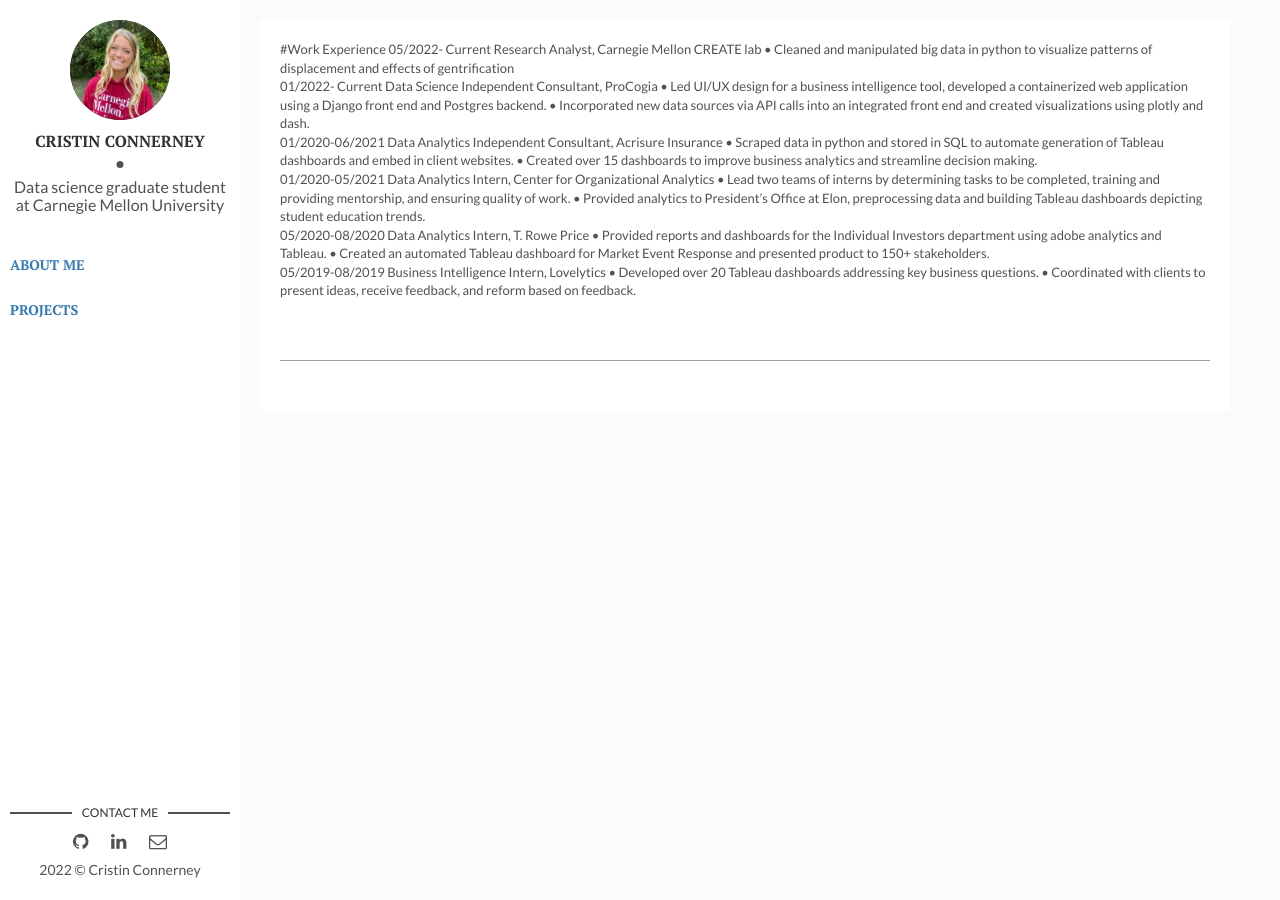
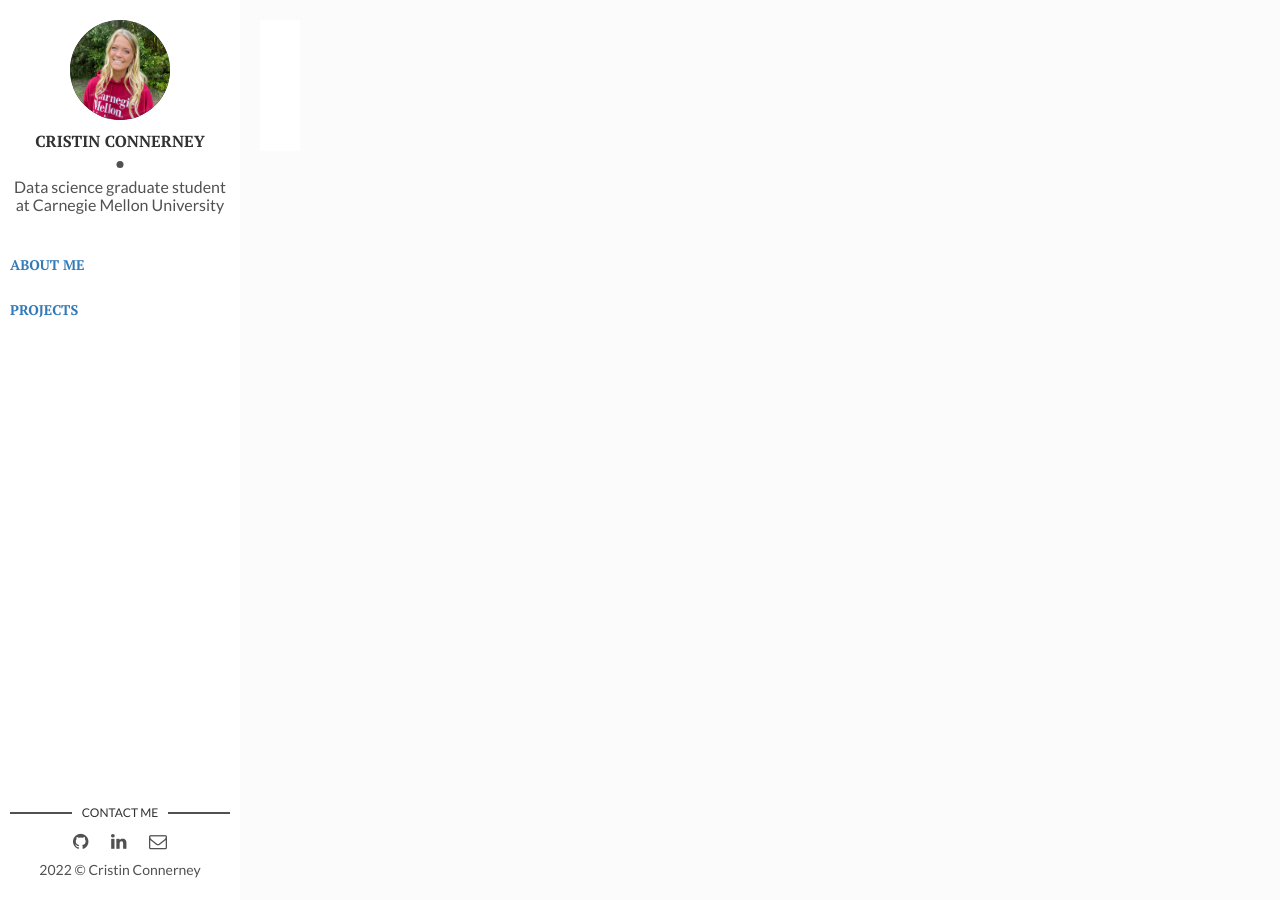
Before and after one commit to Cconnerney/cconnerney.github.io, a Jekyll site: the page built from _posts/2022-04-9-about.markdown, in a window 1280 px wide. Built offline with Jekyll 4.4.1, drawn with Linux system fonts in a browser that asks for light colours; nearby versions of some CDN libraries; library files that are not in the unit come from our copies.

Commit message:
Update 2022-04-9-about.markdown

```diff
--- a/_posts/2022-04-9-about.markdown
+++ b/_posts/2022-04-9-about.markdown
@@ -3,33 +3,3 @@
 title: About Me
 hidden: true
 ---
-
-#Work Experience
-05/2022- Current
-Research Analyst, Carnegie Mellon CREATE lab
-•	Cleaned and manipulated big data in python to visualize patterns of displacement and effects of gentrification
-
-01/2022- Current
-Data Science Independent Consultant, ProCogia
-•	Led UI/UX design for a business intelligence tool, developed a containerized web application using a Django front end and Postgres backend.
-•	Incorporated new data sources via API calls into an integrated front end and created visualizations using plotly and dash.
-
-01/2020-06/2021
-Data Analytics Independent Consultant, Acrisure Insurance
-•	Scraped data in python and stored in SQL to automate generation of Tableau dashboards and embed in client websites.
-•	Created over 15 dashboards to improve business analytics and streamline decision making.
-
-01/2020-05/2021
-Data Analytics Intern, Center for Organizational Analytics
-•	Lead two teams of interns by determining tasks to be completed, training and providing mentorship, and ensuring quality of work.
-•	Provided analytics to President’s Office at Elon, preprocessing data and building Tableau dashboards depicting student education trends.
-
-05/2020-08/2020
-Data Analytics Intern, T. Rowe Price
-•	Provided reports and dashboards for the Individual Investors department using adobe analytics and Tableau.
-•	Created an automated Tableau dashboard for Market Event Response and presented product to 150+ stakeholders.
-
-05/2019-08/2019
-Business Intelligence Intern, Lovelytics
-•	Developed over 20 Tableau dashboards addressing key business questions.
-•	Coordinated with clients to present ideas, receive feedback, and reform based on feedback.
```
